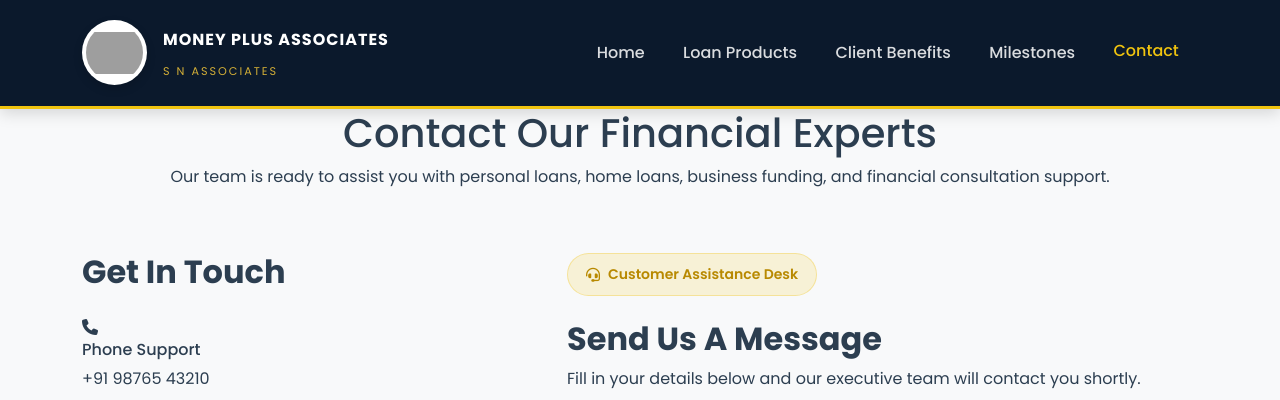
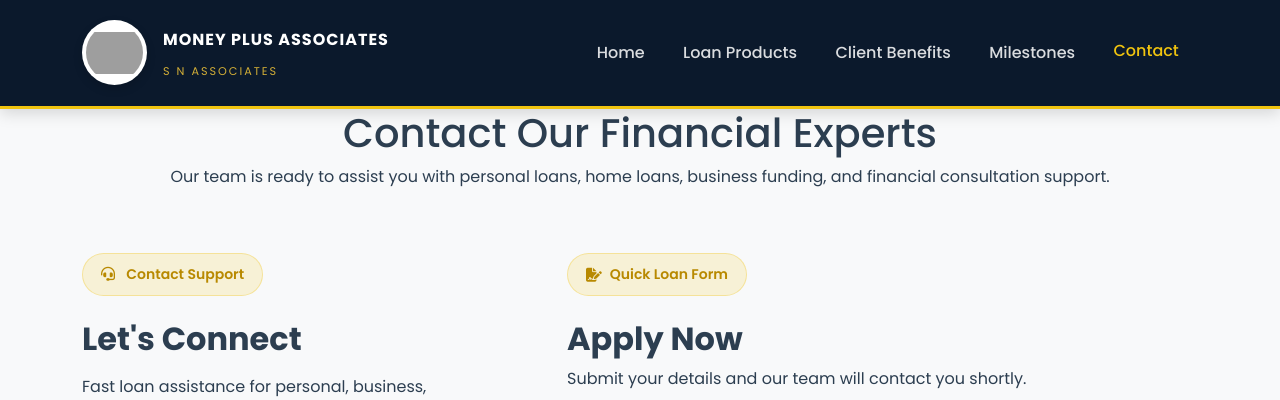
Before and after one commit to 8977115766/Money_Plus_Associates, a Flask app: page /contact in a window 1280 px wide. Shown: the part 37-437 px from the top of the page. Run offline with Flask 3, Linux system fonts and the light colour scheme; grey boxes are pictures that could not be loaded.

Commit message:
Update contact.html

```diff
--- a/templates/contact.html
+++ b/templates/contact.html
@@ -71,45 +71,78 @@
 
                 <div class="contact-info-card">
 
-                        <h2 class="mb-4 fw-bold">Get In Touch</h2>
+                    <span class="premium-badge mb-4 d-inline-block">
+                        <i class="fas fa-headset me-2"></i>
+                        Contact Support
+                    </span>
+
+                    <h2 class="fw-bold mb-3">
+                        Let's Connect
+                    </h2>
+
+                    <p class="contact-small-text mb-5">
+                        Fast loan assistance for personal, business,
+                        educational, and home loan requirements.
+                    </p>
+
+                    <!-- CONTACT ITEMS -->
+
+                    <div class="contact-info-item">
+                        <div class="contact-icon">
+                            <i class="fab fa-whatsapp"></i>
+                        </div>
+
+                        <div>
+                            <h6>WhatsApp Support</h6>
+                            <p>Chat directly with our executive team</p>
+                        </div>
+                    </div>
 
                     <div class="contact-info-item">
                         <div class="contact-icon">
                             <i class="fas fa-phone"></i>
                         </div>
+
                         <div>
-                                <h6>Phone Support</h6>
+                            <h6>Call Support</h6>
                             <p>+91 98765 43210</p>
                         </div>
                     </div>
 
-                        <div class="contact-info-item">
-                            <div class="contact-icon">
-                                <i class="fas fa-envelope"></i>
-                            </div>
-                            <div>
-                                <h6>Email Address</h6>
-                                <p>support@moneyplusassociates.com</p>
-                            </div>
-                        </div>
+                    <!-- SOCIAL MEDIA -->
 
-                        <div class="contact-info-item">
-                            <div class="contact-icon">
-                                <i class="fas fa-location-dot"></i>
-                            </div>
-                            <div>
-                                <h6>Office Address</h6>
-                                <p>Mumbai, Maharashtra, India</p>
-                            </div>
-                        </div>
+                    <div class="social-contact-box mt-5">
 
-                        <div class="contact-info-item">
-                            <div class="contact-icon">
+                        <h6 class="mb-4 fw-bold">
+                            Follow Us
+                        </h6>
+
+                        <div class="d-flex gap-3">
+
+                            <!-- INSTAGRAM -->
+                            <a href="https://instagram.com/YOUR_USERNAME"
+                               target="_blank"
+                               class="social-btn instagram-btn">
+
+                                <i class="fab fa-instagram"></i>
+                            </a>
+
+                            <!-- FACEBOOK -->
+                            <a href="https://facebook.com/YOUR_PAGE"
+                               target="_blank"
+                               class="social-btn facebook-btn">
+
+                                <i class="fab fa-facebook-f"></i>
+                            </a>
+
+                            <!-- WHATSAPP -->
+                            <a href="https://wa.me/919999999999"
+                               target="_blank"
+                               class="social-btn whatsapp-btn">
+
                                 <i class="fab fa-whatsapp"></i>
-                            </div>
-                            <div>
-                                <h6>WhatsApp Support</h6>
-                                <p>Quick assistance for loan queries</p>
+                            </a>
+
                         </div>
                     </div>
 
@@ -122,47 +155,36 @@
                 <div class="contact-form-card">
 
                     <div class="mb-4">
+
                         <span class="premium-badge">
-                                <i class="fas fa-headset me-2"></i>
-                                Customer Assistance Desk
+                            <i class="fas fa-file-signature me-2"></i>
+                            Quick Loan Form
                         </span>
 
                         <h2 class="mt-4 fw-bold contact-title">
-                                Send Us A Message
+                            Apply Now
                         </h2>
 
                         <p class="contact-subtext">
-                                Fill in your details below and our executive team will contact you shortly.
+                            Submit your details and our team will contact you shortly.
                         </p>
-                        </div>
-
-                        <!-- GOOGLE FORM EMBED -->
-                        <div class="form-embed-wrapper">
-
-                            <iframe
-                                src="YOUR_GOOGLE_FORM_EMBED_LINK"
-                                width="100%"
-                                height="700"
-                                frameborder="0"
-                                marginheight="0"
-                                marginwidth="0"
-                                loading="lazy">
-                                Loading…
-                            </iframe>
 
                     </div>
 
-                        <div class="secure-note text-center mt-4">
-                            <i class="fas fa-lock me-2"></i>
-                            Your information is secure and confidential.
+                    <!-- GOOGLE FORM -->
+
+                    <div class="form-embed-wrapper">
+
+                        <iframe src="https://docs.google.com/forms/d/e/1FAIpQLSfLCVkVFlp3MTxW76wdwvYt8zNj-zjdq7RgUx2xnS0uNz4mEQ/viewform?embedded=true" width="640" height="608" frameborder="0" marginheight="0" marginwidth="0">Loading…</iframe>
+
                     </div>
 
                 </div>
             </div>
+
         </div>
     </div>
 </section>
-
     <!-- FOOTER -->
     <footer class="footer-premium">
         <div class="container text-center">
```
Lines whose indentation alone changed are shown as unchanged.
